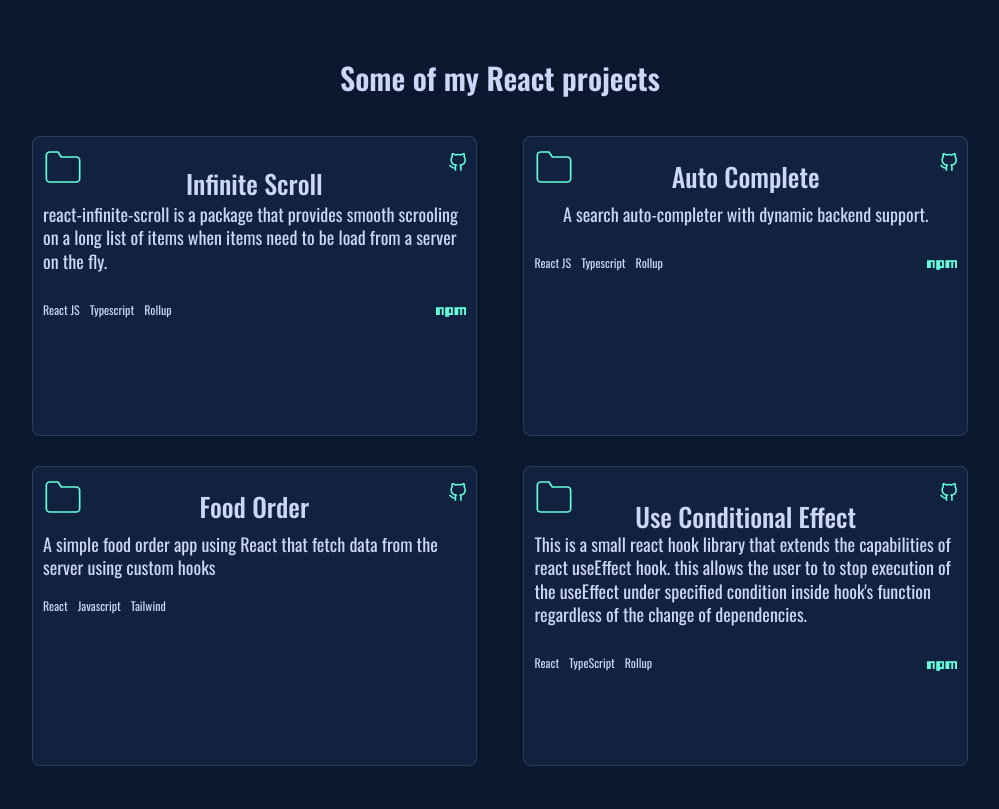
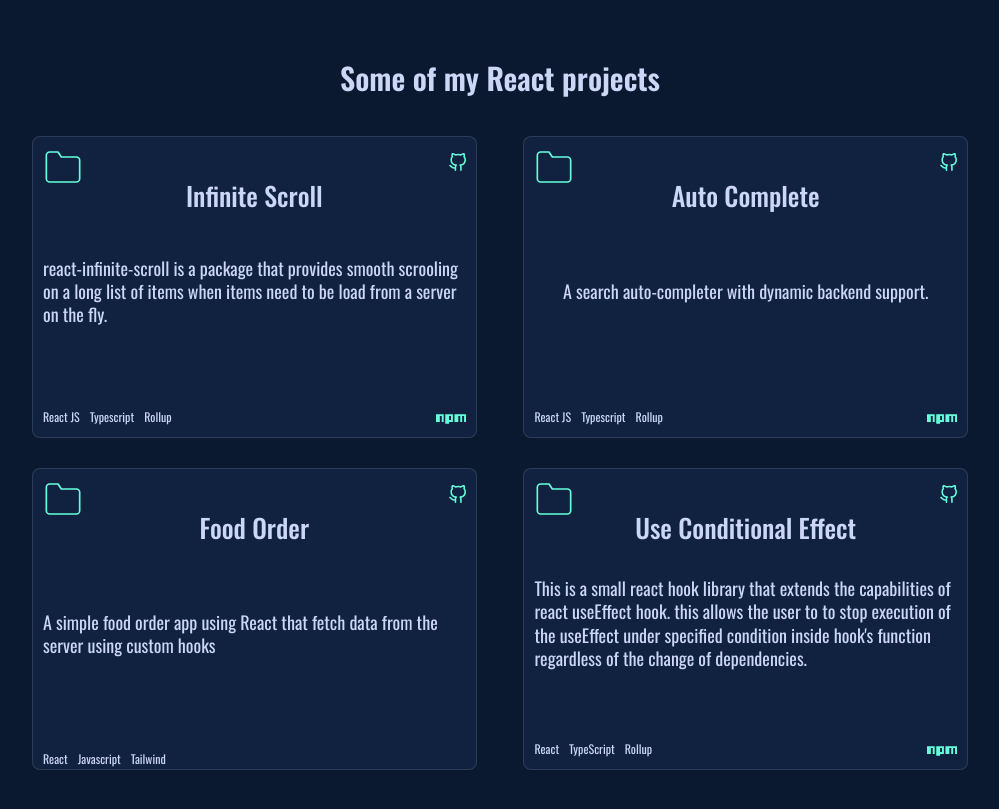
Before and after one commit to Amirkzm/polygan-portfolio, a Next.js app: page / in a window 1280 px wide. Shown: the part 2440-3249 px from the top of the page, without its empty margins (140-1139 px from the left). Built offline with nearby package versions, Linux system fonts and the light colour scheme; a web font is replaced by a local one.

Commit message:
fix cardcontent last child padding

```diff
--- a/components/sections/projects/ProjectCard.tsx
+++ b/components/sections/projects/ProjectCard.tsx
@@ -56,9 +56,12 @@ const CardItem = (props: CardItemProps) => {
           alignItems: "center",
           justifyContent: "space-between",
           gap: 2,
-          height: "100%",
-          padding: "10px 10px 25px 10px",
+          minHeight: "300px",
+          padding: "10px 10px 10px 10px",
           position: "relative",
+          "&:last-child": {
+            pb: 0,
+          },
         }}
       >
         <header
```
